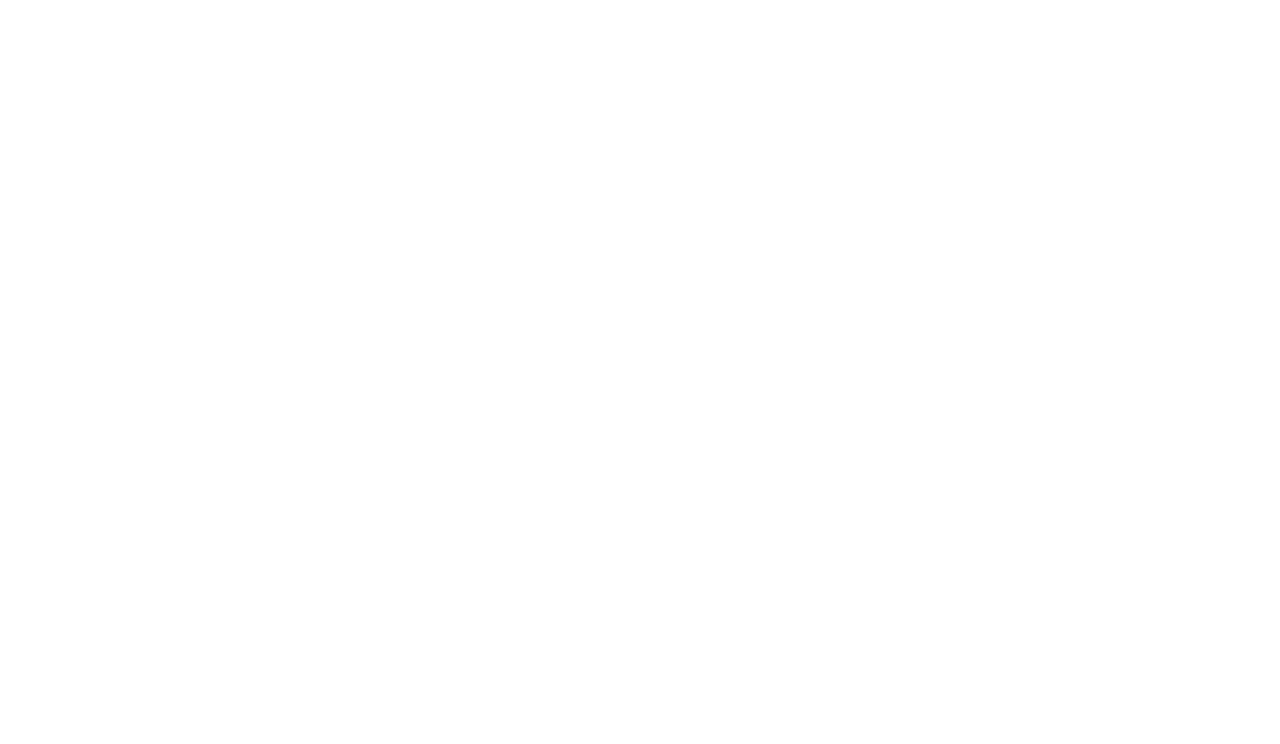
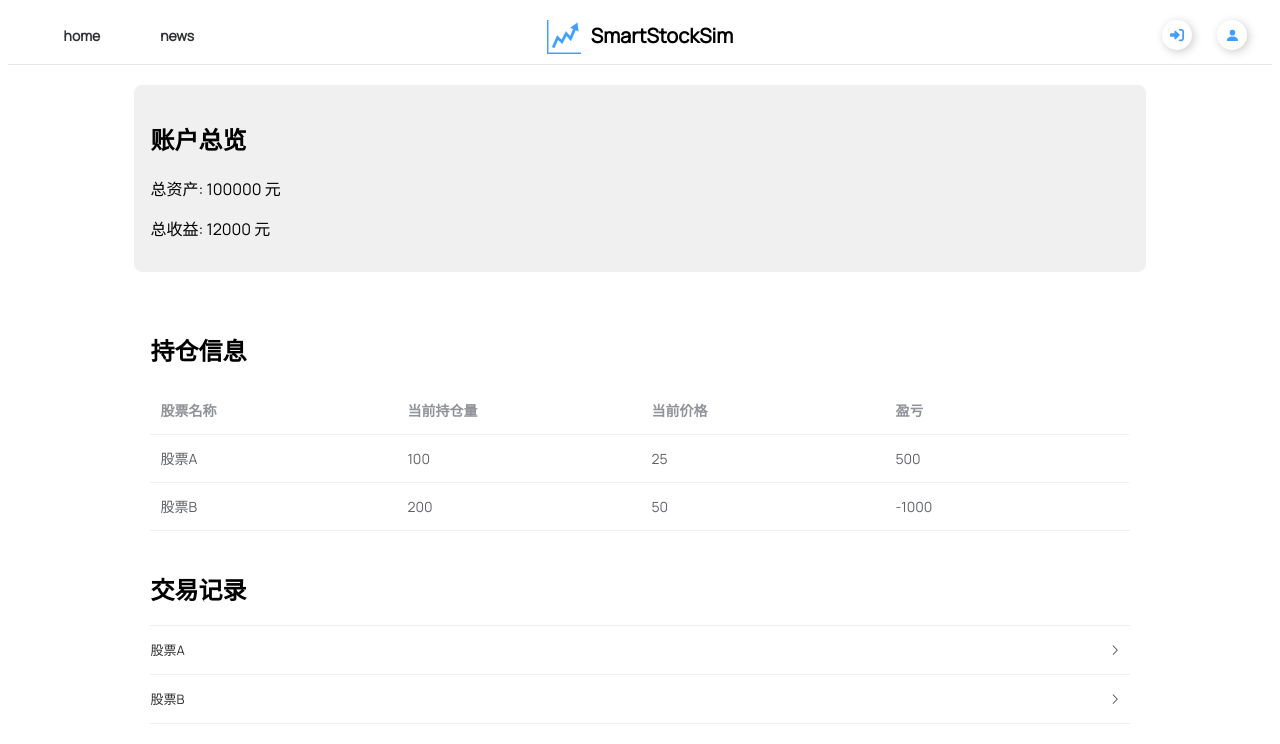
Before and after one commit to Gonghouwang/stock_Simulator, a Vue app: page /user in a window 1280 px wide. Shown: the top 744 px of the page. Built offline with nearby package versions, Linux system fonts and the light colour scheme.

Commit message:
change name(userInfo->user)

```diff
--- a/src/components/navmenu.vue
+++ b/src/components/navmenu.vue
@@ -69,7 +69,7 @@
       this.$router.push('/login');
     },
     goUser(){
-      this.$router.push('/userInfo')
+      this.$router.push('/user')
     }
   }
 }
--- a/src/router/index.js
+++ b/src/router/index.js
@@ -23,9 +23,9 @@
             component:() => import("@/views/login.vue"),
         },
         {
-            path:"/userInfo",
-            name:"userInfo",
-            component:() => import("@/views/userInfo.vue"),
+            path:"/user",
+            name:"user",
+            component:() => import("@/views/user.vue"),
         },
     ]
 })
```
Also changed, not shown: src/views/user.vue (renamed from src/views/userInfo.vue).
